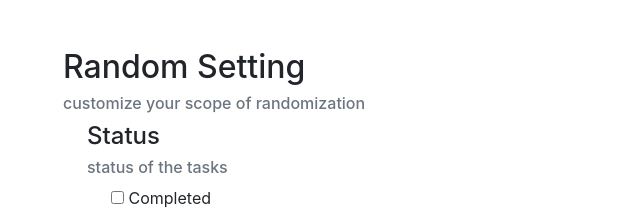
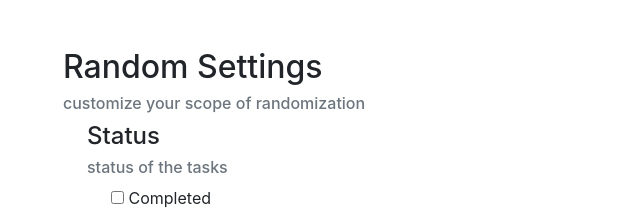
Before and after one commit to itzmeowww/beta-task-toggler, a browser extension: page src/options.html in a window 1280 px wide. Shown: the top 215 px of the page, 22-662 px from the left. Drawn offline with nearby package versions, Linux system fonts and the light colour scheme.

Commit message:
Fix Vocab

```diff
--- a/src/options.html
+++ b/src/options.html
@@ -14,7 +14,7 @@
   </head>
   <body>
     <div class="container my-5">
-      <h2 class="">Random Setting</h2>
+      <h2 class="">Random Settings</h2>
       <h6 class="text-secondary">customize your scope of randomization</h6>
       <div class="pl-4">
         <h4>Status</h4>
```
